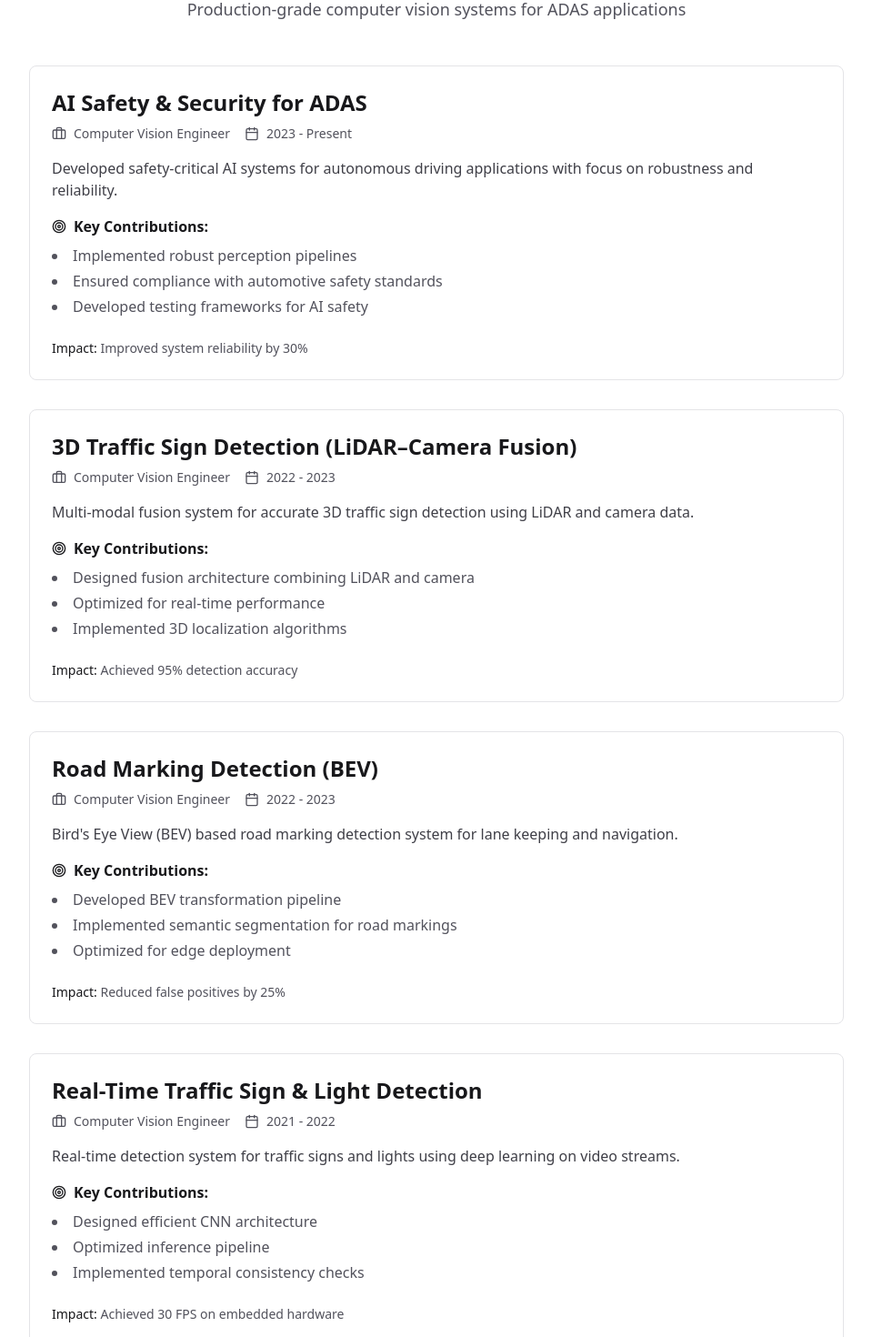
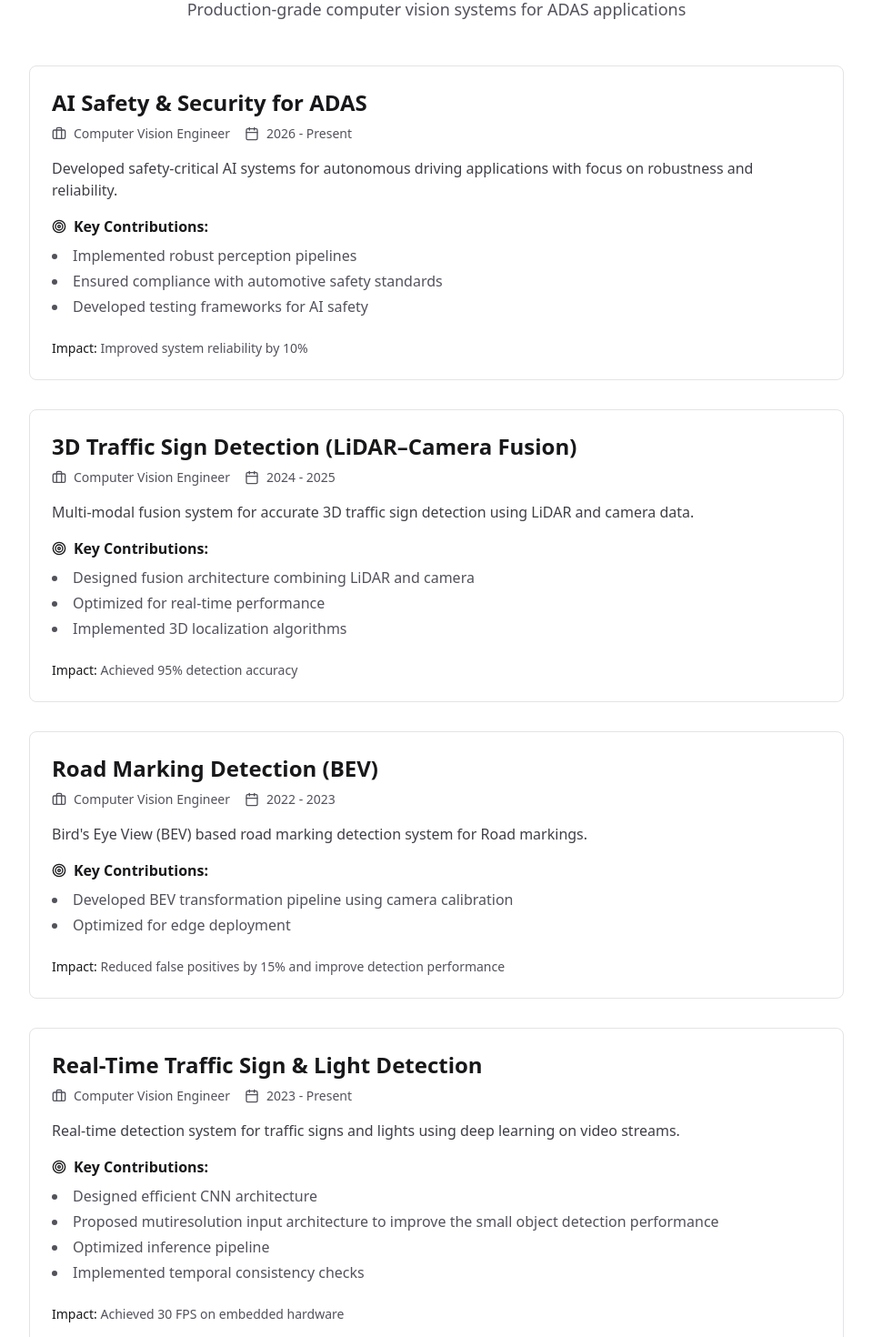
Before and after one commit to ujjwalm9895/Vijay_nagar, a Next.js app in the folder frontend/: page /industry-projects in a window 1280 px wide. Shown: the part 260-1730 px from the top of the page at 91% size, without its empty margins (160-1119 px from the left). Built offline with nearby package versions, Linux system fonts and the light colour scheme.

Commit message:
Update page.tsx
update industry experience

```diff
--- a/frontend/src/app/industry-projects/page.tsx
+++ b/frontend/src/app/industry-projects/page.tsx
@@ -12,7 +12,7 @@ const projects = [
   {
     title: 'AI Safety & Security for ADAS',
     role: 'Computer Vision Engineer',
-    timeline: '2023 - Present',
+    timeline: '2026 - Present',
     description:
       'Developed safety-critical AI systems for autonomous driving applications with focus on robustness and reliability.',
     contributions: [
@@ -20,12 +20,12 @@ const projects = [
       'Ensured compliance with automotive safety standards',
       'Developed testing frameworks for AI safety',
     ],
-    impact: 'Improved system reliability by 30%',
+    impact: 'Improved system reliability by 10%',
   },
   {
     title: '3D Traffic Sign Detection (LiDAR–Camera Fusion)',
     role: 'Computer Vision Engineer',
-    timeline: '2022 - 2023',
+    timeline: '2024 - 2025',
     description:
       'Multi-modal fusion system for accurate 3D traffic sign detection using LiDAR and camera data.',
     contributions: [
@@ -40,22 +40,22 @@ const projects = [
     role: 'Computer Vision Engineer',
     timeline: '2022 - 2023',
     description:
-      "Bird's Eye View (BEV) based road marking detection system for lane keeping and navigation.",
+      "Bird's Eye View (BEV) based road marking detection system for Road markings.",
     contributions: [
-      'Developed BEV transformation pipeline',
-      'Implemented semantic segmentation for road markings',
+      'Developed BEV transformation pipeline using camera calibration',
       'Optimized for edge deployment',
     ],
-    impact: 'Reduced false positives by 25%',
+    impact: 'Reduced false positives by 15% and improve detection performance',
   },
   {
     title: 'Real-Time Traffic Sign & Light Detection',
     role: 'Computer Vision Engineer',
-    timeline: '2021 - 2022',
+    timeline: '2023 - Present',
     description:
       'Real-time detection system for traffic signs and lights using deep learning on video streams.',
     contributions: [
       'Designed efficient CNN architecture',
+      'Proposed mutiresolution input architecture to improve the small object detection performance',
       'Optimized inference pipeline',
       'Implemented temporal consistency checks',
     ],
@@ -64,7 +64,7 @@ const projects = [
   {
     title: 'Traffic Sign Recognition',
     role: 'Computer Vision Engineer',
-    timeline: '2021 - 2022',
+    timeline: '2021 - 2023',
     description:
       'Multi-class traffic sign recognition system with high accuracy and robustness to variations.',
     contributions: [
```
